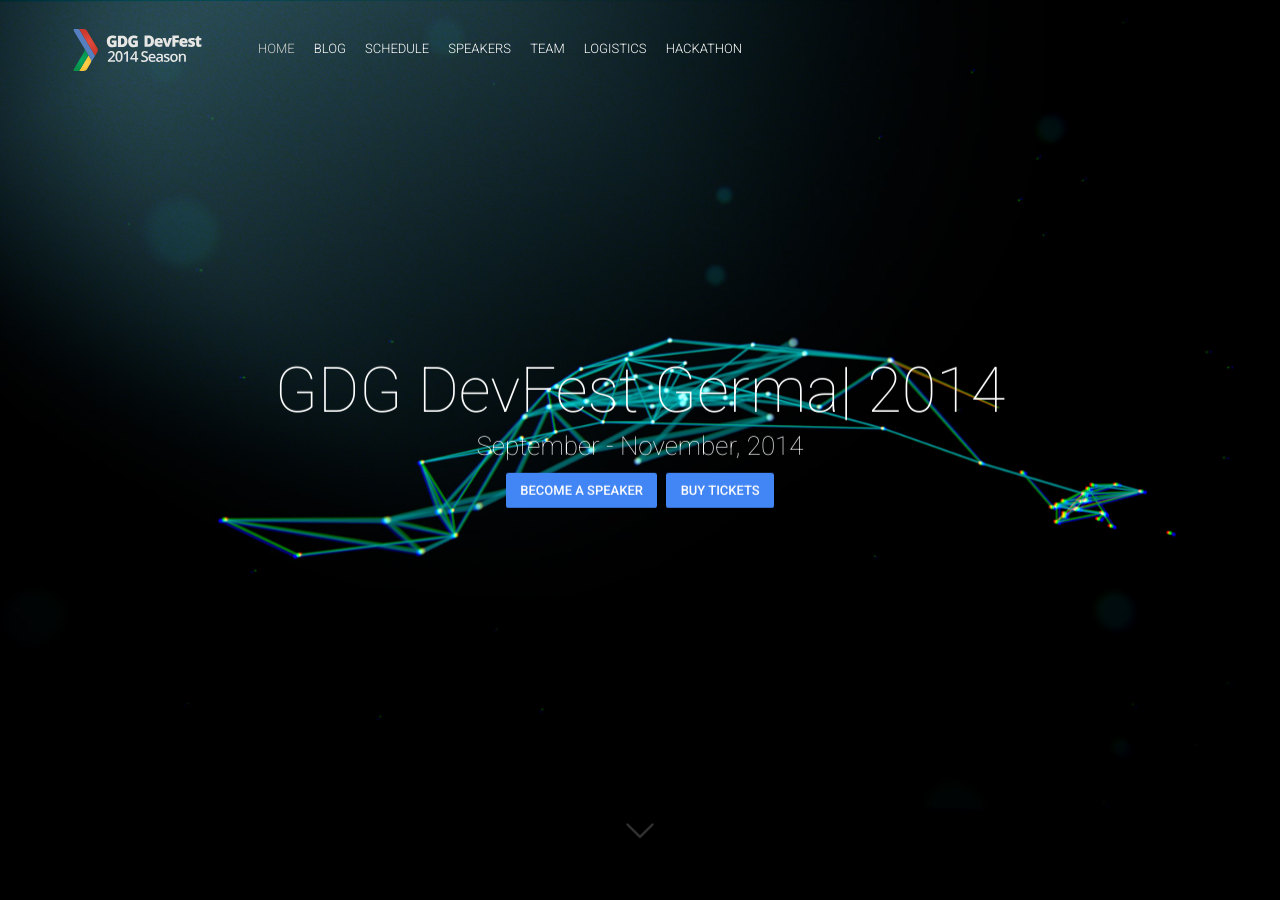
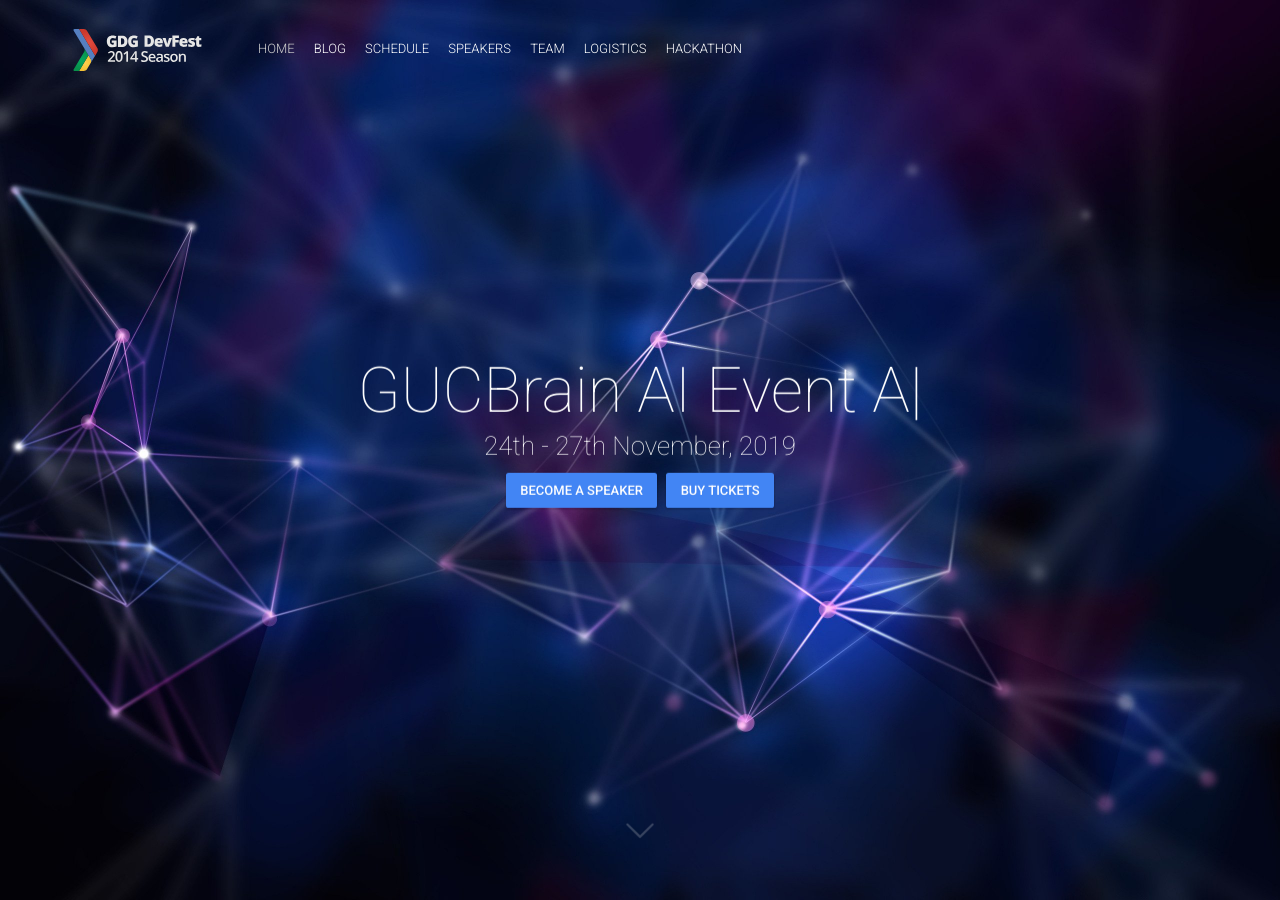
Before and after one commit to GUCBrain/Old-website, a Jekyll site: the page built from index.html, in a window 1280 px wide and 900 px high. Built offline with Jekyll 4.4.1, drawn with Linux system fonts in a browser that asks for light colours; nearby versions of some CDN libraries; comment, search, counter and statistics services are not loaded; some of the changed text lies outside the part shown.

Commit message:
Update heroTitle

```diff
--- a/_config.yml
+++ b/_config.yml
@@ -55,17 +55,17 @@ rightNavigationButtons:
  - {link: "https://bit.ly/dfua-c4p", text: "Become a speaker"}
 
 # Hero Block
-heroImage: "hero.jpg"
-heroTitle: "GDG DevFest <typeout> 2014"
-eventDate: "September - November, 2014"
-typeoutTextValues: '"", "Season", "Ukraine", "Germany", "USA"'
+heroImage: "connected.jpg" # "hero.jpg"
+heroTitle: "GUCBrain AI Event <typeout>"
+eventDate: "24th - 27th November, 2019"
+typeoutTextValues: '"", "Artificial Intelligence", "Machine Learning", "Data Science"'
 typeoutFallback: "Season"
 heroButtons:
  - {link: "https://bit.ly/dfua-c4p", text: "Become a speaker"}
  - {permalink: "/#tickets", text: "Buy tickets"}
 
 # About Block
-aboutTitle: "About GDG DevFest"
+aboutTitle: "About GUCBrain AI Event"
 aboutBlock:
  - {title: "Conference", image: "conference.jpg", text: "The biggest Google related event in the country carefully crafted for you by GDG community! Awesome speakers and lots of fun!" }
  - {title: "Workshops", image: "workshop.jpg", text: "Full-day of workshops, hands-on experience, hacking and debugging. Come and tame your favourite technology!" }
```
Also changed, not shown: img/sections-background/connected.jpg (added), 2 other files.
